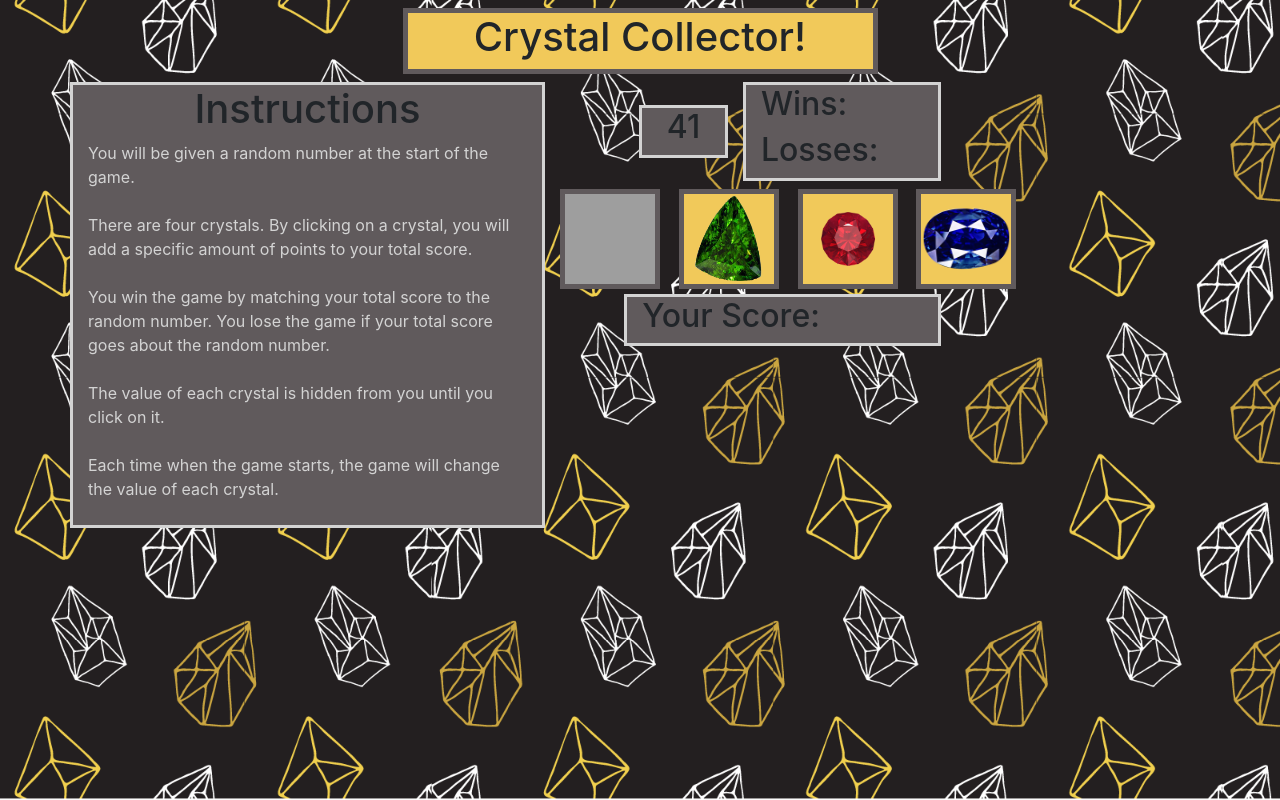
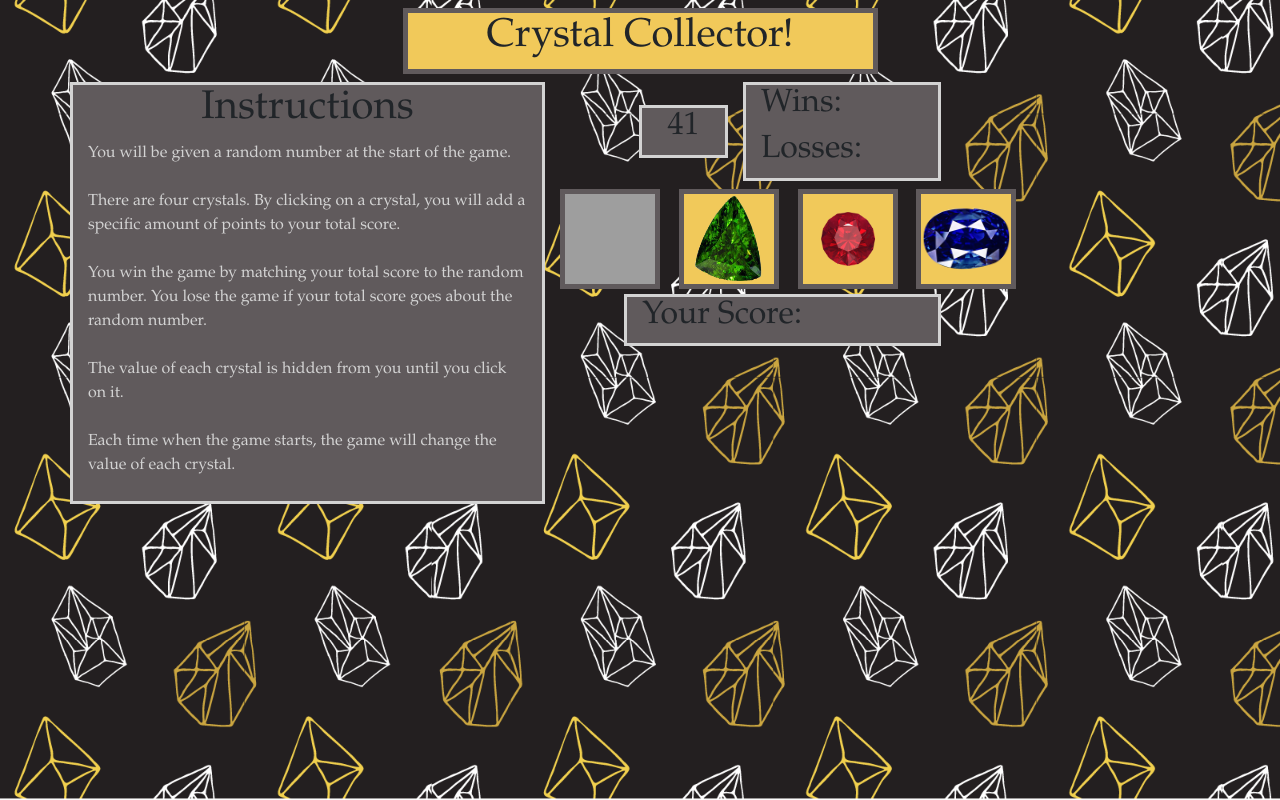
Before and after one commit to Dr-Wyatt/HW4-Unit-4-Game, a plain HTML site: page index.html in a window 1280 px wide. Drawn offline with nearby package versions, Linux system fonts and the light colour scheme; grey boxes are pictures that could not be loaded.

Commit message:
changed font to palatino

```diff
--- a/assets/css/style.css
+++ b/assets/css/style.css
@@ -1,10 +1,13 @@
+
 body {
     background: url(../images/gem-background.png) no-repeat center center fixed;
     -webkit-background-size: cover;
     -moz-background-size: cover;
     -o-background-size: cover;
     background-size: cover;
+    font-family: Palatino, "Palatino Linotype", "Palatino LT STD", "Book Antiqua", Georgia, serif;
   }
+
 #title-of-game {
     background-color: #F1C95A;
     border: 5px solid #605A5C;
```
